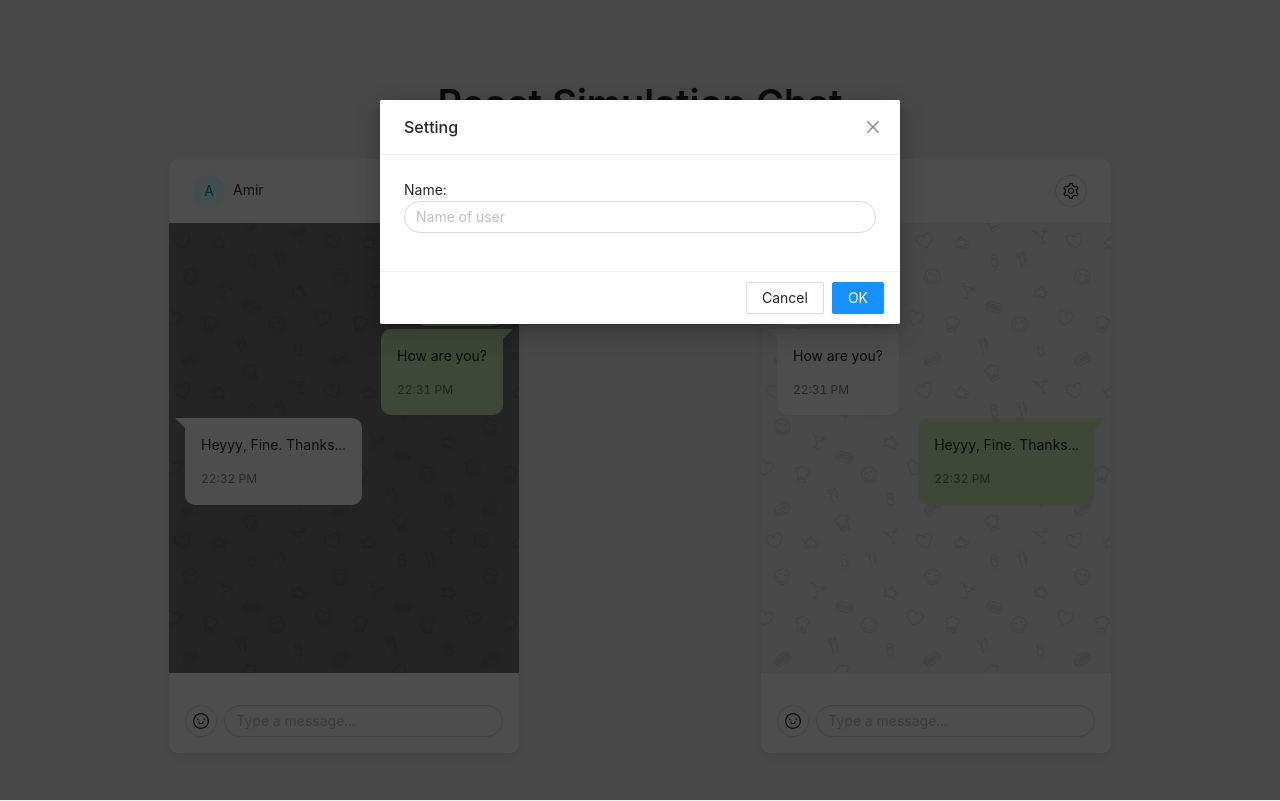
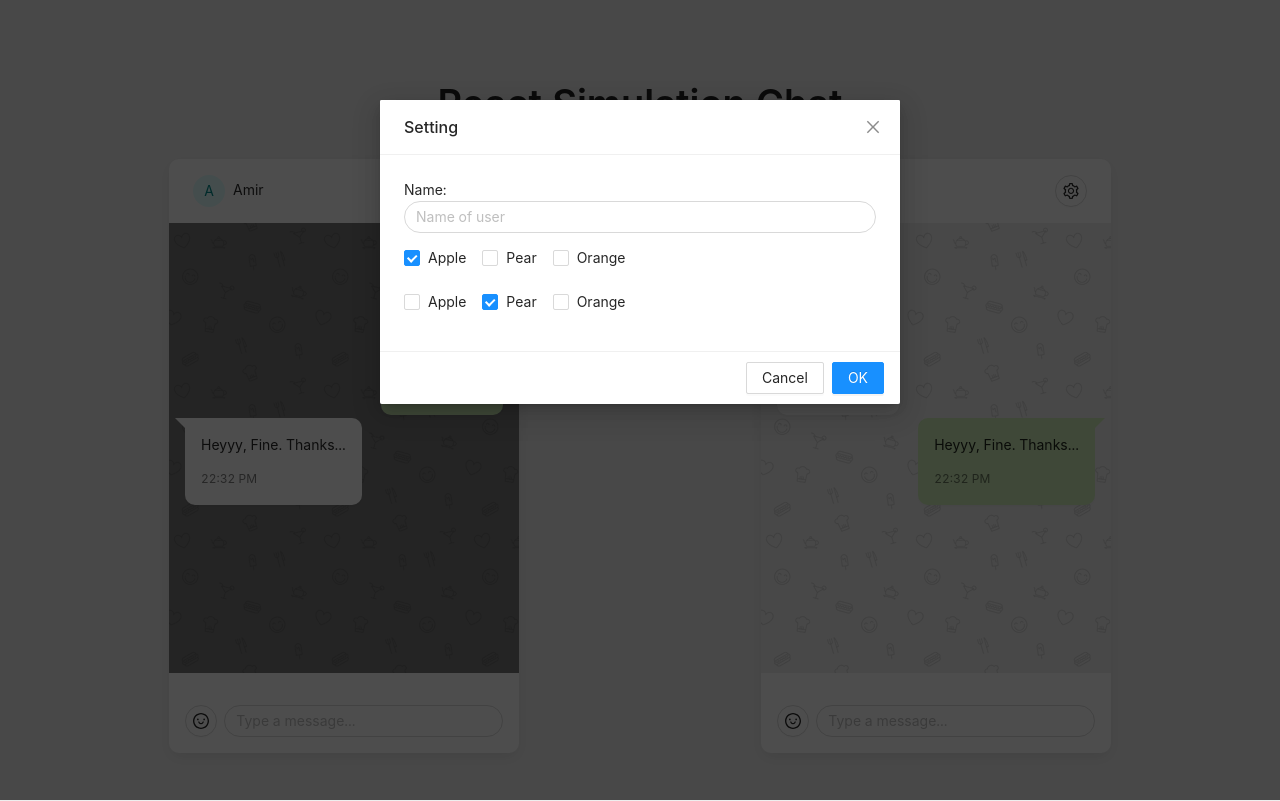
Before and after one commit to amiryxe/react-simulation-chat, a React (Create React App) app: page / in a window 1280 px wide. Built offline with nearby package versions, Linux system fonts and the light colour scheme; the HTML template or start-up script is replaced by a standard one.

Commit message:
add checkboxes to modal

```diff
--- a/src/components/ModalSetting.js
+++ b/src/components/ModalSetting.js
@@ -1,7 +1,23 @@
 import React from 'react';
-import { Modal, Input } from 'antd';
+import { Modal, Input, Checkbox } from 'antd';
 
 const ModalSetting = () => {
+  function onChange(checkedValues) {
+    console.log('checked = ', checkedValues);
+  }
+
+  const plainOptions = ['Apple', 'Pear', 'Orange'];
+  const options = [
+    { label: 'Apple', value: 'Apple' },
+    { label: 'Pear', value: 'Pear' },
+    { label: 'Orange', value: 'Orange' },
+  ];
+  const optionsWithDisabled = [
+    { label: 'Apple', value: 'Apple' },
+    { label: 'Pear', value: 'Pear' },
+    { label: 'Orange', value: 'Orange', disabled: false },
+  ];
+
   return (
     <div>
       <Modal title='Setting' visible={true}>
@@ -11,7 +27,22 @@ const ModalSetting = () => {
             <Input placeholder='Name of user' />
           </label>
         </p>
-        {/* <p>Some contents...</p> */}
+        <p>
+          <div>
+            <Checkbox.Group
+              options={plainOptions}
+              defaultValue={['Apple']}
+              onChange={onChange}
+            />
+            <br />
+            <br />
+            <Checkbox.Group
+              options={options}
+              defaultValue={['Pear']}
+              onChange={onChange}
+            />
+          </div>
+        </p>
       </Modal>
     </div>
   );
```
